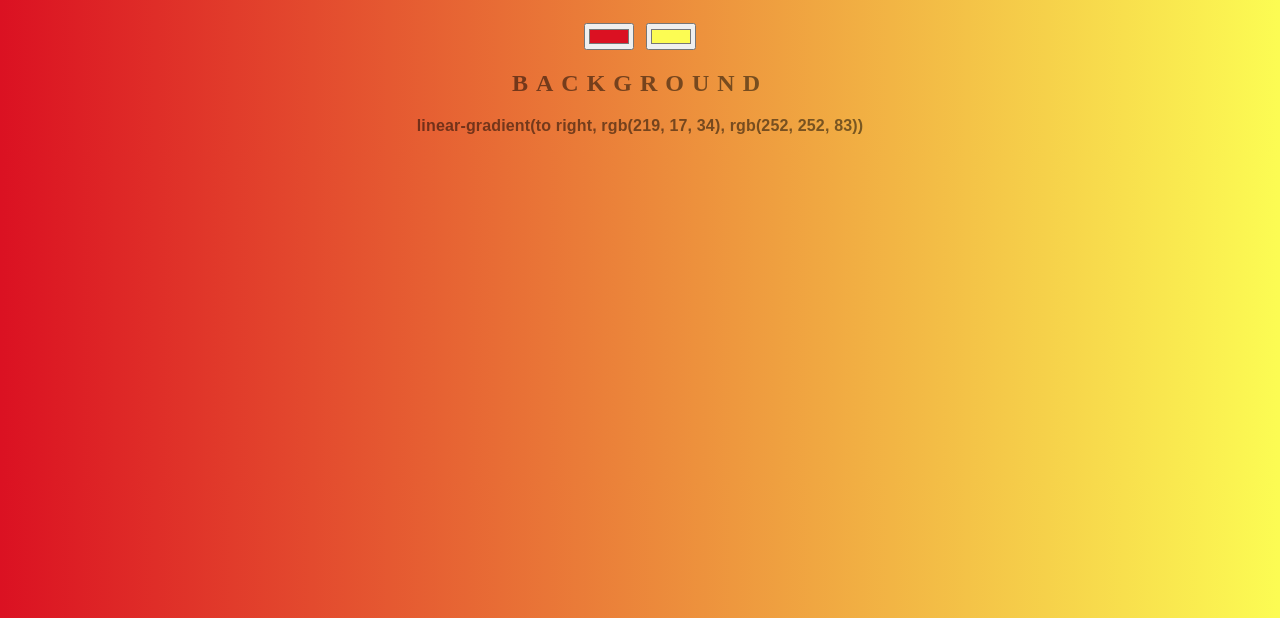
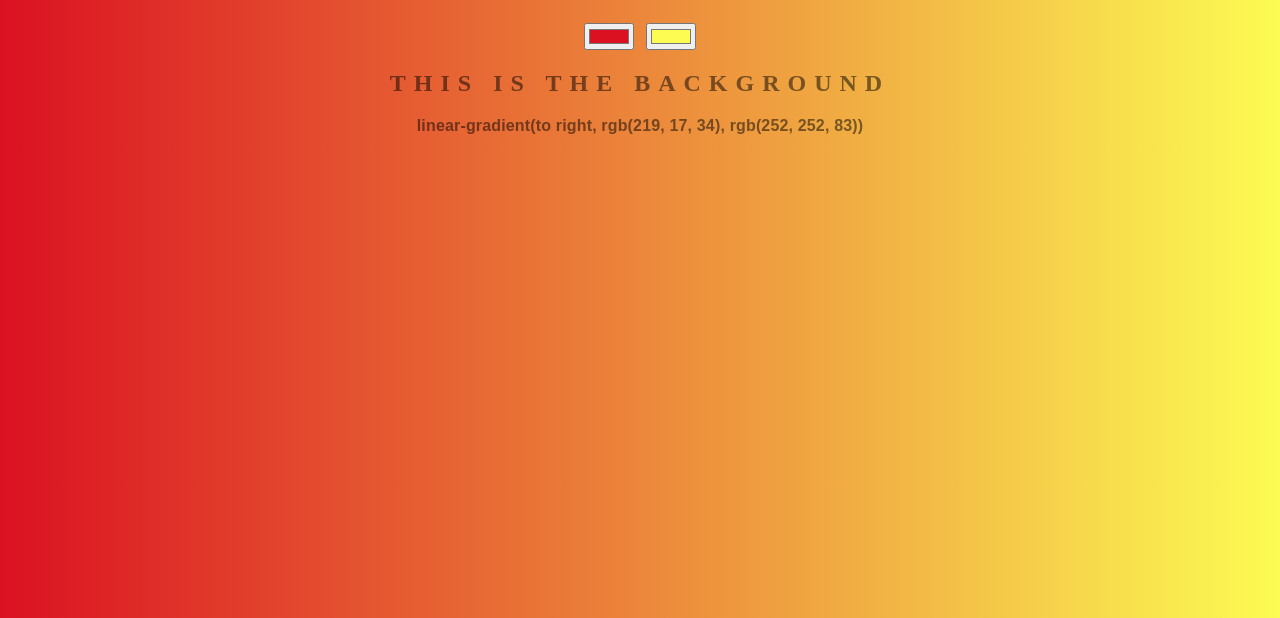
Before and after one commit to CrisManrique/Background-Generator, a plain HTML site: page index.html in a window 1280 px wide. Shown: the part 182-800 px from the top of the page. Drawn offline with Linux system fonts and the light colour scheme.

Commit message:
Changes made

```diff
--- a/index.html
+++ b/index.html
@@ -8,7 +8,7 @@
 	<h1>Background Generator</h1>
 	<input class="color1" type="color" name="color1" value="#db1122">
 	<input class="color2" type="color" name="color2" value="#fcfc53">
-	<h2>background</h2>
+	<h2>this is the background</h2>
 	<h3></h3>
 	<script type="text/javascript" src="script.js"></script>
 </body>
```
